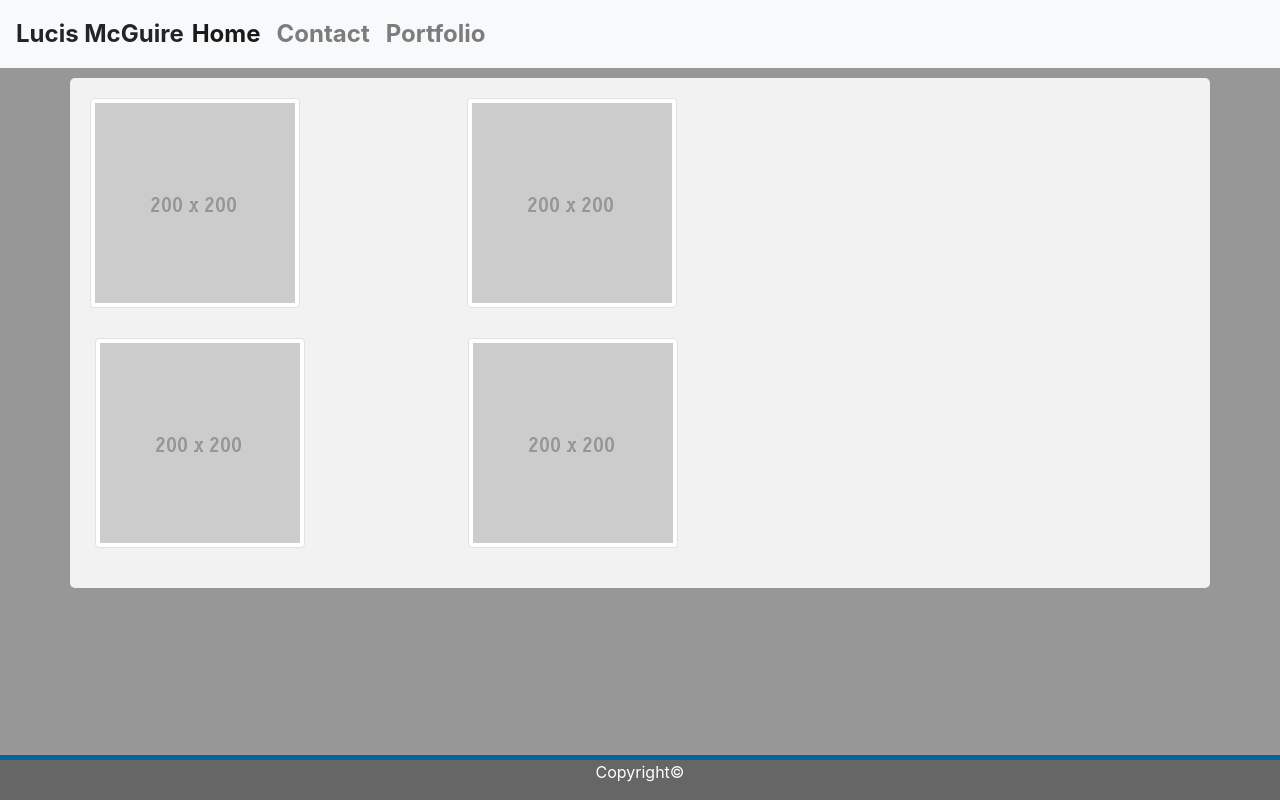
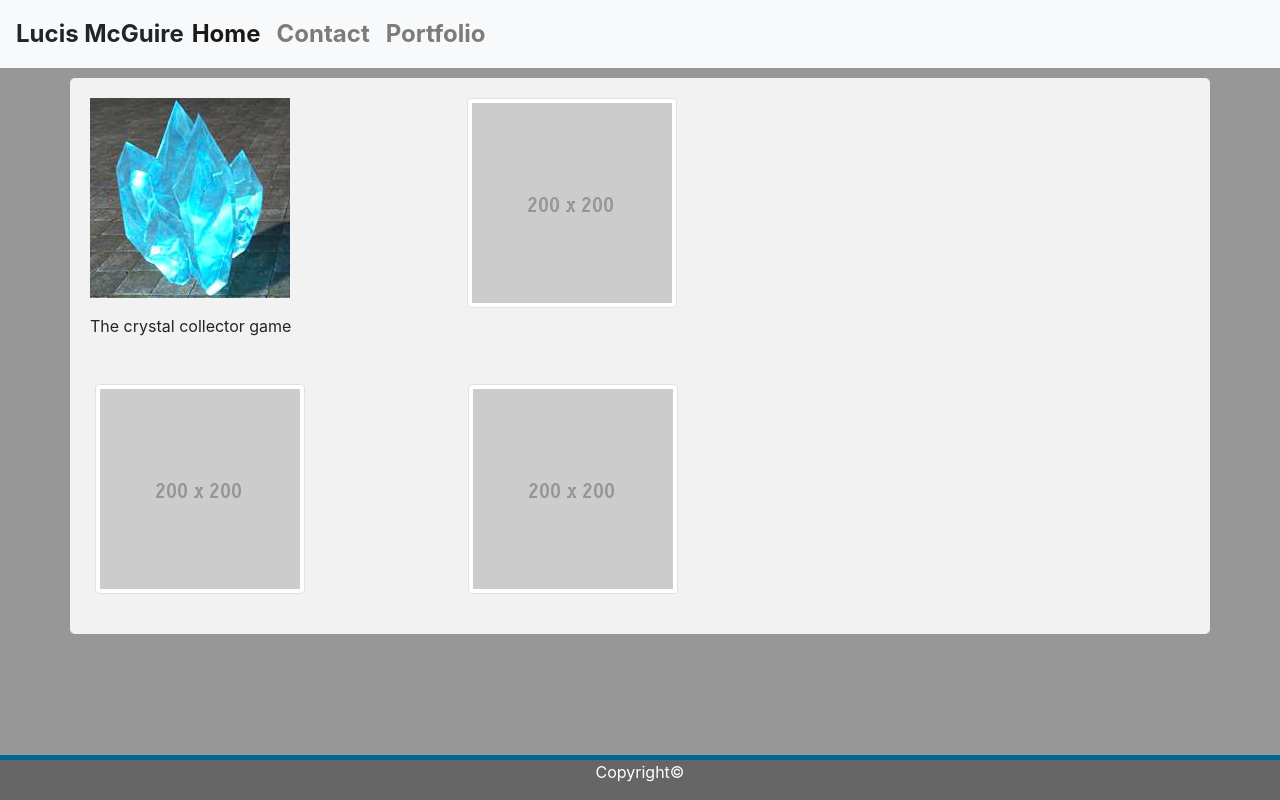
Before and after one commit to K1n9Z3r0/Bootstrap-Portfolio, a plain HTML site: page portfolio.html in a window 1280 px wide. Drawn offline with nearby package versions, Linux system fonts and the light colour scheme.

Commit message:
added link to first project with img

```diff
--- a/portfolio.html
+++ b/portfolio.html
@@ -38,12 +38,13 @@
     </div>
   </nav>
 
-
   <div class="container">
     <div class="row">
 
       <div class="col-lg-4 col-md-4 col-sm-12">
-        <img src="assets/200x200.gif" alt="..." class="img-thumbnail" href="about.html">
+        <p><a href="https://k1n9z3r0.github.io/Crystal-collector-game/" target="_blank"><img src="assets/blue.jpg"></a>
+          <p>The crystal collector game</p>
+        </p>
       </div>
 
       <div class="col-lg-4 col-md-4 col-sm-12">
```
Also changed, not shown: assets/blue.jpg (added).
